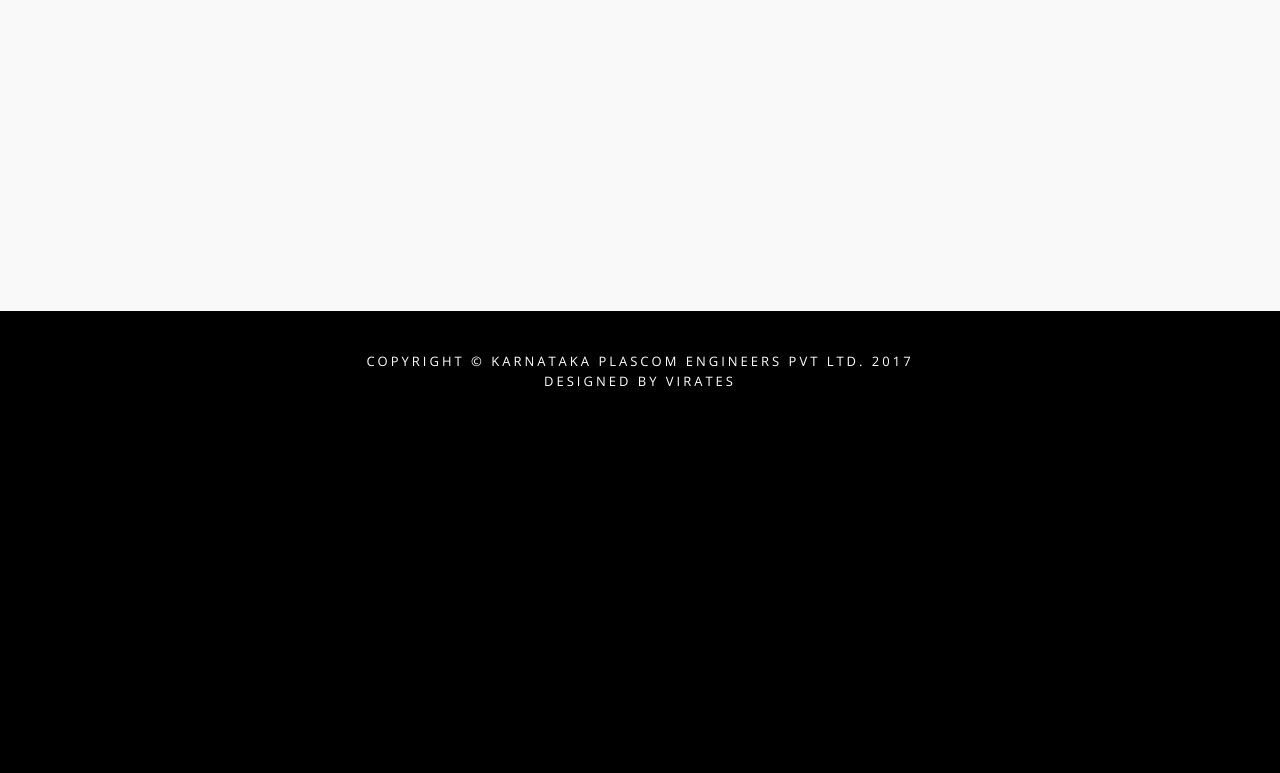
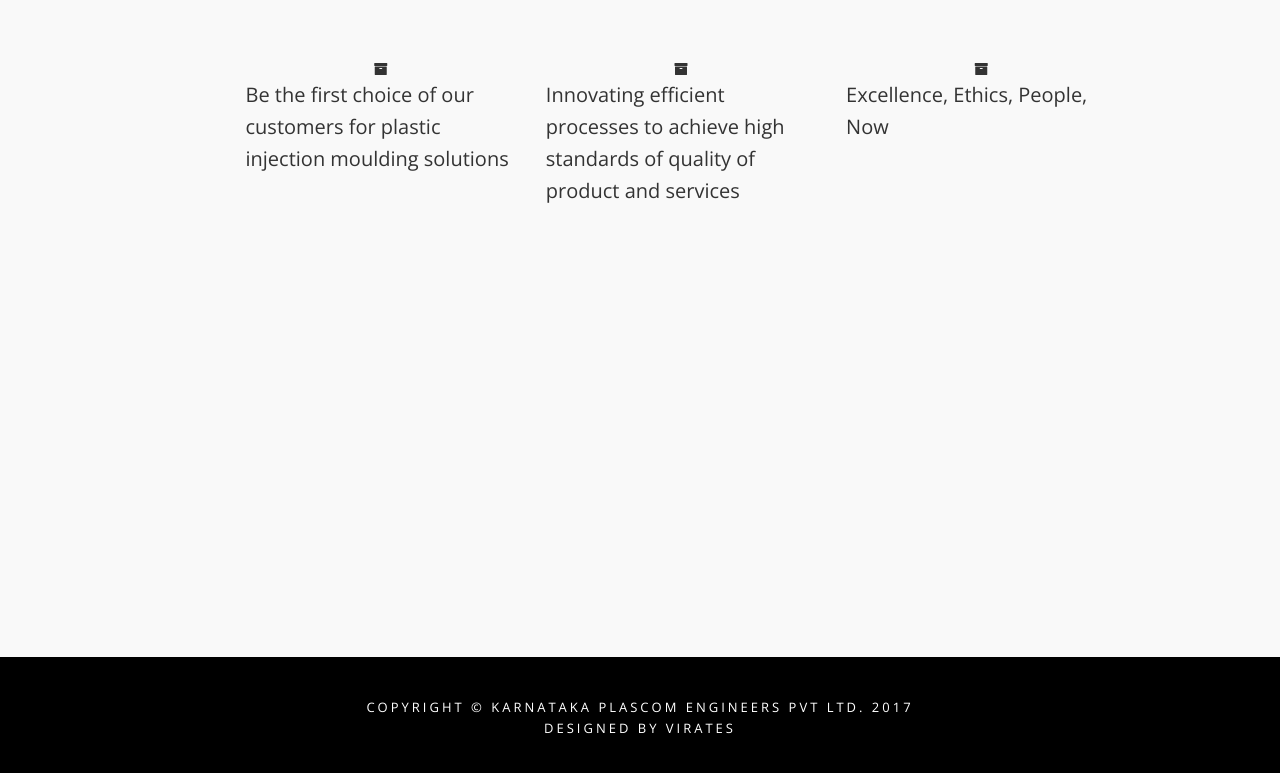
Before and after one commit to triumvirates/kpepl, a plain HTML site: page index.html in a window 1280 px wide. Shown: the part 1327-2100 px from the top of the page. Before the commit the page ends 1759 px from the top, so only its background shows below. Drawn offline with nearby package versions, Linux system fonts and the light colour scheme.

Commit message:
second commit

```diff
--- a/index.html
+++ b/index.html
@@ -81,9 +81,9 @@
 <!-- About Section -->
 <section id="about">
 <div class="container content-section text-center">
-	<div class="row">
+	<div class="row about">
 		<h2>ABOUT US</h2>
-		<div class="col-lg-8 col-lg-offset-2">
+		<div class="col-lg-8 col-lg-offset-2 aboutus">
 
 			<p class="about-us">
 				Praesent ac dignissim diam. Aliquam lobortis elit et sapien eleifend, at sollicitudin metus elementum. Morbi imperdiet id ipsum at tristique. Nam suscipit tristique sem, <a href="#">quis</a> laoreet leo. Maecenas eget ante ipsum. <span class="read-more-target">
@@ -92,6 +92,26 @@
 			</p>
 			<img src="img/profile.jpg" class="profile">
 			<div class="border"></div>
+		</div>
+	</div>
+	<div class="row mission-vision">
+		<div class="col-md-4 mission">
+			<i class="icon fa fa-archive"></i>
+			<p>Be the first choice of our customers for
+			plastic injection moulding solutions</p>
+		</div>
+		<div class="col-md-4">
+			<i class="icon fa fa-archive"></i>
+			<p>Innovating efficient processes to achieve
+			high standards of quality of product and
+			services</p>
+		</div>
+		<div class="col-md-4">
+			<i class="icon fa fa-archive"></i>
+			<p>Excellence,
+			Ethics,
+			People,
+			Now</p>
 		</div>
 	</div>
 </div>
@@ -129,8 +149,22 @@
 </html>
 
 <style type="text/css">
+.mission-vision{
+	margin-left: 15%;
+    margin-right: 8%;
+    margin-top: 17%;
+}
+.mission-vision p{
+	text-align: left;
+}
+.aboutus{
+	height: auto;
+}
 .read-more-target{
 	display: none;
+}
+.about{
+	height: auto;
 }
 .about-us{
 	padding-bottom: 5%;
```
